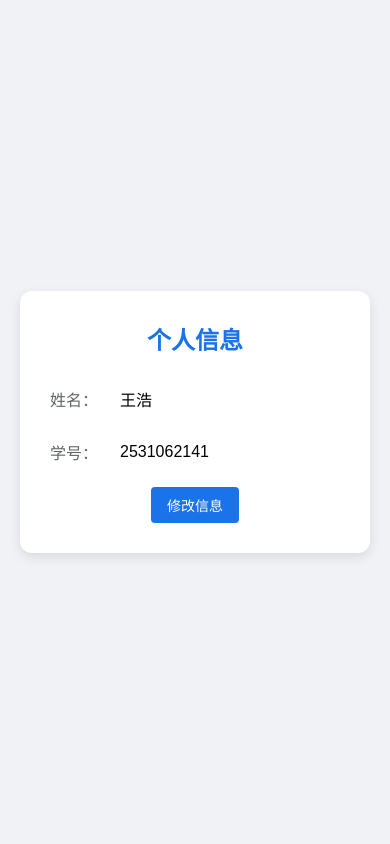
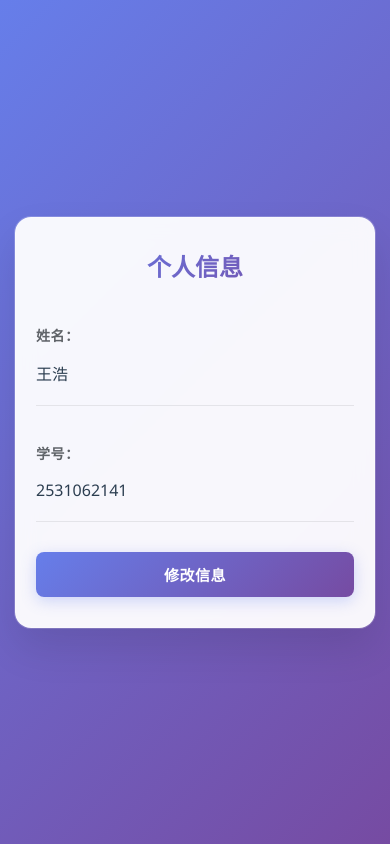
Before and after one commit to wangqiuyi817/website, a plain HTML site: page index.html in a window 390 px wide. Drawn offline with Linux system fonts and the light colour scheme.

Commit message:
Update style.css

```diff
--- a/style.css
+++ b/style.css
@@ -1,103 +1,195 @@
-/* 全局样式 */
+/* 全局样式 - 优化版 */
 * {
     margin: 0;
     padding: 0;
     box-sizing: border-box;
-    font-family: "Microsoft YaHei", sans-serif;
+    font-family: "Segoe UI", "Microsoft YaHei", -apple-system, sans-serif;
 }
 
 body {
-    background-color: #f0f2f5;
+    background: linear-gradient(135deg, #667eea 0%, #764ba2 100%);
     display: flex;
     justify-content: center;
     align-items: center;
     min-height: 100vh;
+    padding: 20px;
 }
 
-/* 卡片样式 */
+/* 卡片样式 - 优化版 */
 .card {
-    background-color: white;
-    width: 350px;
-    padding: 30px;
-    border-radius: 12px;
-    box-shadow: 0 4px 12px rgba(0, 0, 0, 0.1);
+    background: rgba(255, 255, 255, 0.95);
+    backdrop-filter: blur(10px);
+    width: 100%;
+    max-width: 400px;
+    padding: 40px 30px;
+    border-radius: 20px;
+    box-shadow:
+        0 20px 40px rgba(0, 0, 0, 0.1),
+        0 0 0 1px rgba(255, 255, 255, 0.2);
+    border: 1px solid rgba(255, 255, 255, 0.3);
+    transition: transform 0.3s ease, box-shadow 0.3s ease;
+}
+
+.card:hover {
+    transform: translateY(-5px);
+    box-shadow:
+        0 25px 50px rgba(0, 0, 0, 0.15),
+        0 0 0 1px rgba(255, 255, 255, 0.3);
 }
 
 .card h2 {
     text-align: center;
-    color: #1a73e8;
-    margin-bottom: 25px;
-    font-weight: 600;
+    color: #2c3e50;
+    margin-bottom: 30px;
+    font-weight: 700;
+    font-size: 28px;
+    background: linear-gradient(135deg, #667eea, #764ba2);
+    -webkit-background-clip: text;
+    -webkit-text-fill-color: transparent;
+    background-clip: text;
 }
 
-/* 信息项样式 */
+/* 信息项样式 - 优化版 */
 .info-item {
-    margin-bottom: 20px;
+    margin-bottom: 25px;
     display: flex;
     align-items: center;
-    gap: 10px;
+    gap: 15px;
+    padding: 12px 0;
+    border-bottom: 1px solid rgba(0, 0, 0, 0.08);
+}
+
+.info-item:last-child {
+    border-bottom: none;
 }
 
 .info-item label {
-    width: 60px;
+    width: 80px;
     color: #5f6368;
-    font-weight: 500;
+    font-weight: 600;
+    font-size: 14px;
+    text-transform: uppercase;
+    letter-spacing: 0.5px;
 }
 
 .info-item span,
 .info-item input {
     flex: 1;
     font-size: 16px;
-    padding: 6px 0;
+    padding: 8px 0;
+    color: #2c3e50;
 }
 
 .info-item input {
-    padding: 6px 8px;
-    border: 1px solid #dadce0;
-    border-radius: 4px;
+    padding: 10px 12px;
+    border: 2px solid #e1e8ed;
+    border-radius: 8px;
     outline: none;
+    background: rgba(255, 255, 255, 0.8);
+    transition: all 0.3s ease;
 }
 
 .info-item input:focus {
-    border-color: #1a73e8;
+    border-color: #667eea;
+    background: white;
+    box-shadow: 0 0 0 3px rgba(102, 126, 234, 0.1);
 }
 
-/* 按钮样式 */
+/* 按钮样式 - 优化版 */
 .button-group {
     display: flex;
     justify-content: center;
-    gap: 15px;
-    margin-top: 10px;
+    gap: 20px;
+    margin-top: 30px;
 }
 
 button {
-    padding: 8px 16px;
+    padding: 12px 24px;
     border: none;
-    border-radius: 4px;
+    border-radius: 8px;
     cursor: pointer;
-    font-size: 14px;
-    transition: background-color 0.2s;
+    font-size: 15px;
+    font-weight: 600;
+    transition: all 0.3s ease;
+    min-width: 100px;
+    text-transform: uppercase;
+    letter-spacing: 0.5px;
 }
 
 #edit-btn {
-    background-color: #1a73e8;
+    background: linear-gradient(135deg, #667eea, #764ba2);
     color: white;
+    box-shadow: 0 4px 15px rgba(102, 126, 234, 0.3);
 }
 
 #edit-btn:hover {
-    background-color: #1765cc;
+    transform: translateY(-2px);
+    box-shadow: 0 6px 20px rgba(102, 126, 234, 0.4);
 }
 
 #save-btn {
-    background-color: #34a853;
+    background: linear-gradient(135deg, #34a853, #2d9748);
     color: white;
+    box-shadow: 0 4px 15px rgba(52, 168, 83, 0.3);
 }
 
 #save-btn:hover {
-    background-color: #2d9748;
+    transform: translateY(-2px);
+    box-shadow: 0 6px 20px rgba(52, 168, 83, 0.4);
 }
 
 /* 隐藏元素样式 */
 .hidden {
     display: none;
 }
+
+/* 响应式设计 */
+@media (max-width: 480px) {
+    body {
+        padding: 15px;
+    }
+
+    .card {
+        padding: 30px 20px;
+        border-radius: 16px;
+    }
+
+    .card h2 {
+        font-size: 24px;
+    }
+
+    .info-item {
+        flex-direction: column;
+        align-items: flex-start;
+        gap: 8px;
+    }
+
+    .info-item label {
+        width: 100%;
+    }
+
+    .button-group {
+        flex-direction: column;
+        gap: 12px;
+    }
+
+    button {
+        width: 100%;
+    }
+}
+
+/* 加载动画 */
+@keyframes fadeIn {
+    from {
+        opacity: 0;
+        transform: translateY(20px);
+    }
+    to {
+        opacity: 1;
+        transform: translateY(0);
+    }
+}
+
+.card {
+    animation: fadeIn 0.6s ease-out;
+}
```
